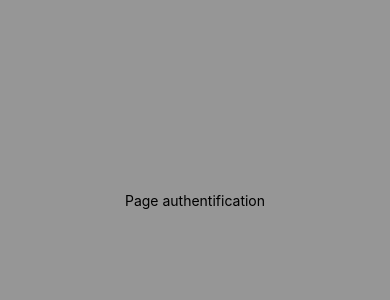
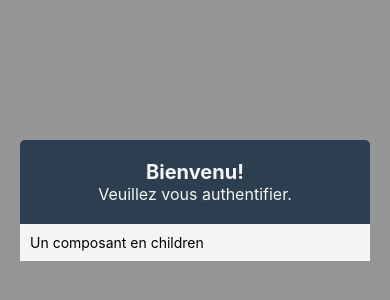
Before and after one commit to rabea-nedjari/app_02_05, a React Native app: screen / in a window 390 px wide. Shown: the part 222-522 px from the top of the page. Built offline with nearby package versions, Linux system fonts and the light colour scheme.

Commit message:
Ajout Card.jsx

```diff
--- a/App.js
+++ b/App.js
@@ -1,11 +1,15 @@
 import { StatusBar } from "expo-status-bar";
+import { useState } from "react";
 import { StyleSheet, Text, View } from "react-native";
 import Auth from "./Components/Page/Auth/Auth";
+import Profil from "./Components/Page/Profil/Profil";
 
 export default function App() {
+  const [user, setUser] = useState(null);
+
   return (
     <View style={styles.container}>
-      <Auth />
+      {user ? <Profil /> : <Auth />}
       <StatusBar style='auto' />
     </View>
   );
@@ -17,5 +21,11 @@ const styles = StyleSheet.create({
     backgroundColor: "rgb(150, 150, 150)",
     alignItems: "center",
     justifyContent: "center",
+    width: "100%",
   },
 });
+
+//Exercice:
+//1- Créer le composant: ./Components/Page/Profil/Profil.jsx
+//2- Afficher le texte: 'Page de profil' dans ce composant.
+//3- Afficher le composant dans App.js
--- /dev/null
+++ b/Components/HOC/Card/Card.jsx
@@ -0,0 +1,45 @@
+//import liraries
+import React, { Component } from "react";
+import { View, Text, StyleSheet } from "react-native";
+
+// HOC: High Order Component / Composant d'ordre superieure
+
+const Card = ({ title, content, children }) => {
+  return (
+    <View style={styles.container}>
+      <Text style={styles.title}> {title} </Text>
+      <Text style={styles.content}> {content} </Text>
+      <View style={styles.childrenContainer}>{children}</View>
+    </View>
+  );
+};
+
+// define your styles
+const styles = StyleSheet.create({
+  container: {
+    justifyContent: "center",
+    alignItems: "center",
+    backgroundColor: "#2c3e50",
+    marginHorizontal: 20,
+    borderRadius: 5,
+    paddingTop: 20,
+  },
+  title: {
+    color: "whitesmoke",
+    fontSize: 20,
+    fontWeight: "bold",
+  },
+  content: {
+    color: "whitesmoke",
+    fontSize: 16,
+    marginBottom: 20,
+  },
+  childrenContainer: {
+    backgroundColor: "whitesmoke",
+    width: "100%",
+    padding: 10,
+  },
+});
+
+//make this component available to the app
+export default Card;
--- a/Components/Page/Auth/Auth.jsx
+++ b/Components/Page/Auth/Auth.jsx
@@ -1,9 +1,18 @@
-import { Text, View } from "react-native";
+import { StyleSheet, Text, View } from "react-native";
+import Card from "../../HOC/Card/Card";
 
 export default function Auth() {
   return (
-    <View>
-      <Text>Page authentification</Text>
+    <View style={styles.container}>
+      <Card title='Bienvenu!' content='Veuillez vous authentifier.'>
+        <Text>Un composant en children</Text>
+      </Card>
     </View>
   );
 }
+
+const styles = StyleSheet.create({
+  container: {
+    width: "100%",
+  },
+});
--- /dev/null
+++ b/Components/Page/Profil/Profil.jsx
@@ -0,0 +1,17 @@
+// rnfc : React Native Functional Component
+
+import { View, Text, StyleSheet } from "react-native";
+
+const Profil = () => {
+  return (
+    <View style={styles.container}>
+      <Text>Profil</Text>
+    </View>
+  );
+};
+
+const styles = StyleSheet.create({
+  container: {},
+});
+
+export default Profil;
```
